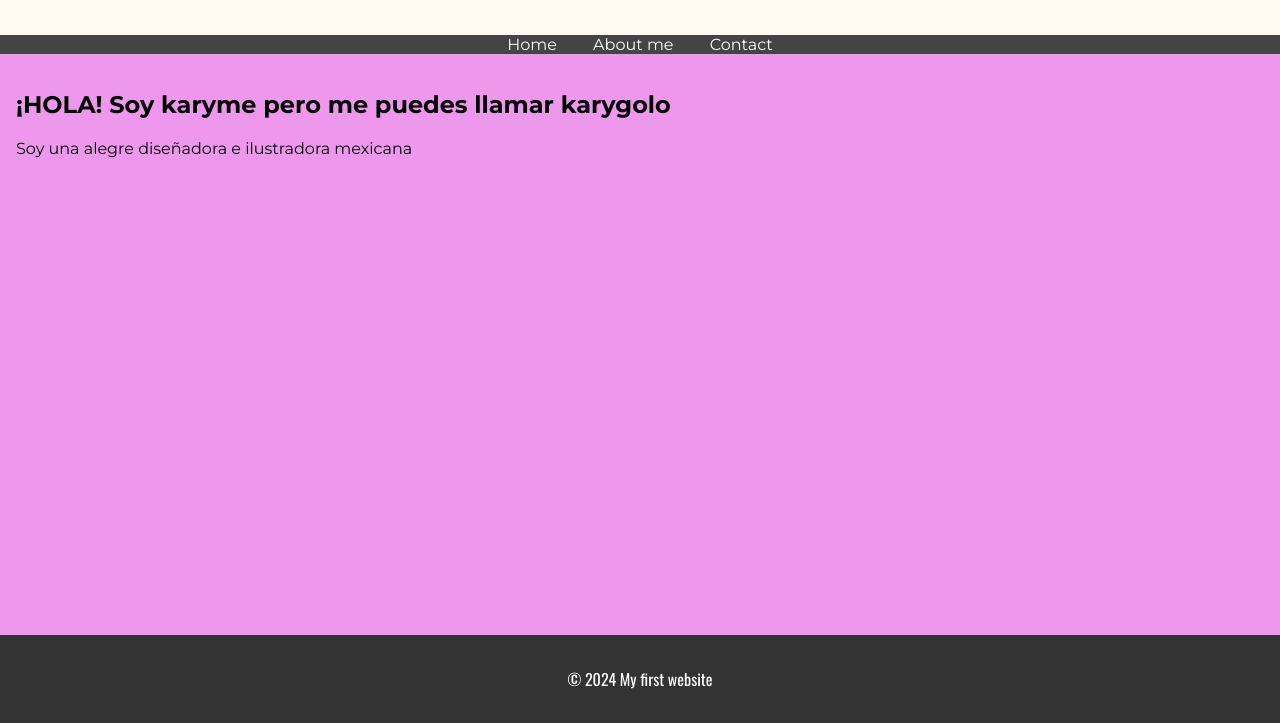
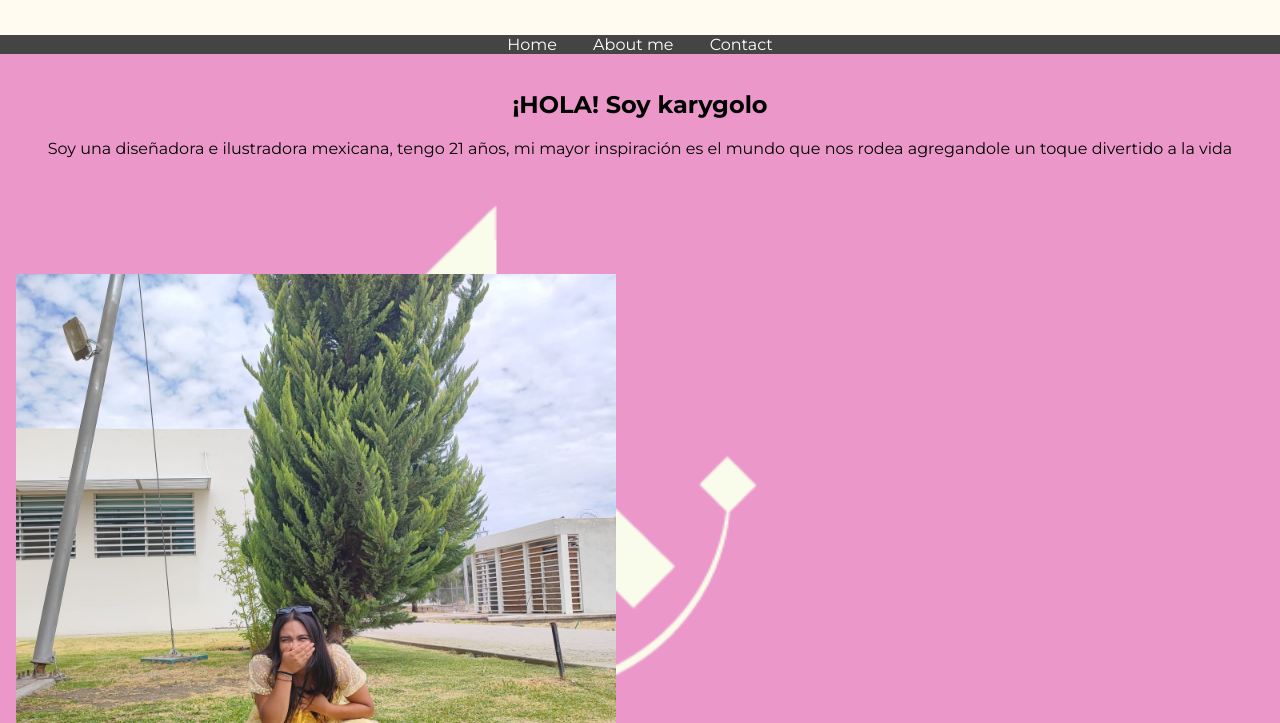
Before and after one commit to karygolo/my_first_website_karygolo03, a plain HTML site: page about.html in a window 1280 px wide. Shown: the part 77-800 px from the top of the page. Drawn offline with nearby package versions, Linux system fonts and the light colour scheme; a web font is replaced by a local one.

Commit message:
archivo actulizado de pagina de about me con imgen de fondo.

```diff
--- a/about.html
+++ b/about.html
@@ -14,7 +14,7 @@
     <!-- STYLESHEET -->
     <link rel="stylesheet" type="text/css" href="styles.css">
 </head>
-<body>
+<body background="logo.png">
     <!-- Sección de encabezado del sitio -->
     <header>
         <h1>Karygolo Portfolio</h1>
@@ -30,8 +30,12 @@
     <!-- Contenido principal de la página -->
     <main>
         <section>
-            <h2>¡HOLA! Soy karyme pero me puedes llamar karygolo</h2>
-            <p>Soy una alegre diseñadora e ilustradora mexicana </p>
+            <div class="introduction">
+                <h2>¡HOLA! Soy karygolo</h2>
+                <p>Soy una diseñadora e ilustradora mexicana, tengo 21 años, mi mayor inspiración es el mundo que
+                     nos rodea agregandole un toque divertido a la vida </p>
+            </div>
+            <img src="profile.jpeg" height="600 px" style="padding-bottom: 200 px;">
         </section>
     </main>
     <!-- Pie de página del sitio -->
--- a/styles.css
+++ b/styles.css
@@ -6,7 +6,7 @@ body {
     margin: 0;
     padding: 0;
     /* Color de fondo del sitio web */
-    background-color: #ed98ed;
+    background-color: #EB97CA;
 }
 
 /* Estilos para el encabezado */
@@ -72,9 +72,10 @@ footer {
     /* Relleno interno del pie de página */
     padding: 1rem 0;
     /* Fija el pie de página en la parte inferior de la página */
-    position: fixed;
+    position: relative;
     bottom: 0;
     width: 100%;
+
 }
 .introduction{
     text-align: center;
@@ -84,3 +85,6 @@ footer {
     text-align: center;
     padding-bottom: 200px;
 }
+.background{
+    background-image: ;
+}
```
Also changed, not shown: profile.jpeg (added).
